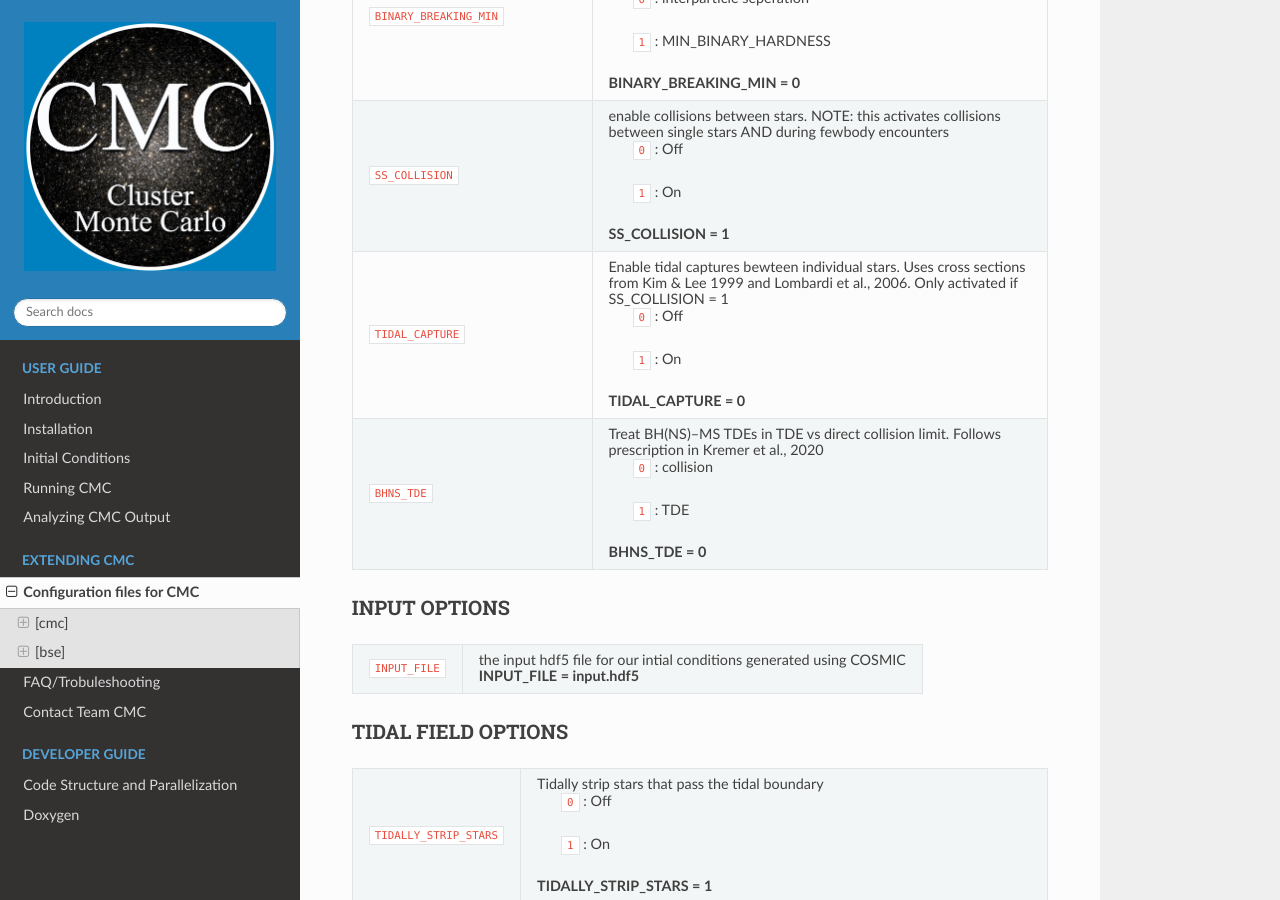
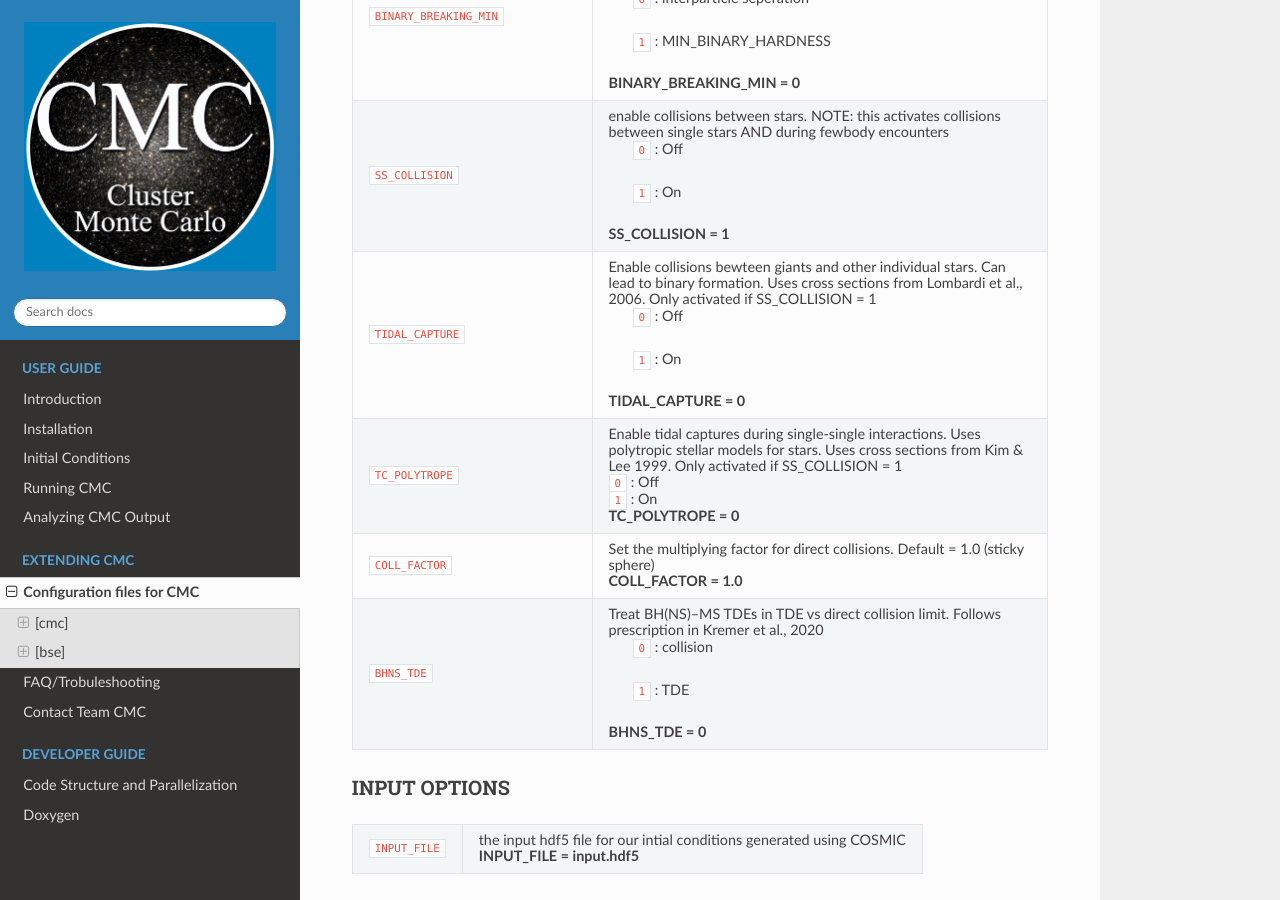
Before and after one commit to ClusterMonteCarlo/CMC-COSMIC, a Sphinx documentation site: the page built from docs/sphinx/source/inifile/index.rst, in a window 1280 px wide and 900 px high, scrolled down 3270 px. Built offline with Sphinx 7.4.7 and the Read the Docs theme 2.0.0, drawn with Linux system fonts in a browser that asks for light colours; formulas are drawn with MathJax 3; the version number could not be read and is left out.

Commit message:
Update index.rst
Added new flags for collisions and tidal captures.

```diff
--- a/docs/sphinx/source/inifile/index.rst
+++ b/docs/sphinx/source/inifile/index.rst
@@ -191,13 +191,29 @@ DYNAMICS FLAGS
 
                                     **SS_COLLISION = 1**
 
-``TIDAL_CAPTURE``                   Enable tidal captures bewteen individual stars.  Uses cross sections from Kim & Lee 1999 and Lombardi et al., 2006.  Only activated if SS_COLLISION = 1
+
+``TIDAL_CAPTURE``                   Enable collisions bewteen giants and other individual stars.  Can lead to binary formation. Uses cross sections from Lombardi et al., 2006.  Only activated if SS_COLLISION = 1
 
                                      ``0`` : Off
 
                                      ``1`` : On
 
                                     **TIDAL_CAPTURE = 0**
+
+
+``TC_POLYTROPE``                    Enable tidal captures during single-single interactions. Uses polytropic stellar models for stars. Uses cross sections from Kim & Lee 1999. Only activated if SS_COLLISION = 1
+
+                                    ``0`` : Off
+
+                                    ``1`` : On
+
+                                    **TC_POLYTROPE = 0**
+
+
+``COLL_FACTOR``                     Set the multiplying factor for direct collisions. Default = 1.0 (sticky sphere)
+
+                                    **COLL_FACTOR = 1.0**
+
 
 ``BHNS_TDE``                        Treat BH(NS)--MS TDEs in TDE vs direct collision limit.  Follows prescription in Kremer et al., 2020
 
```
